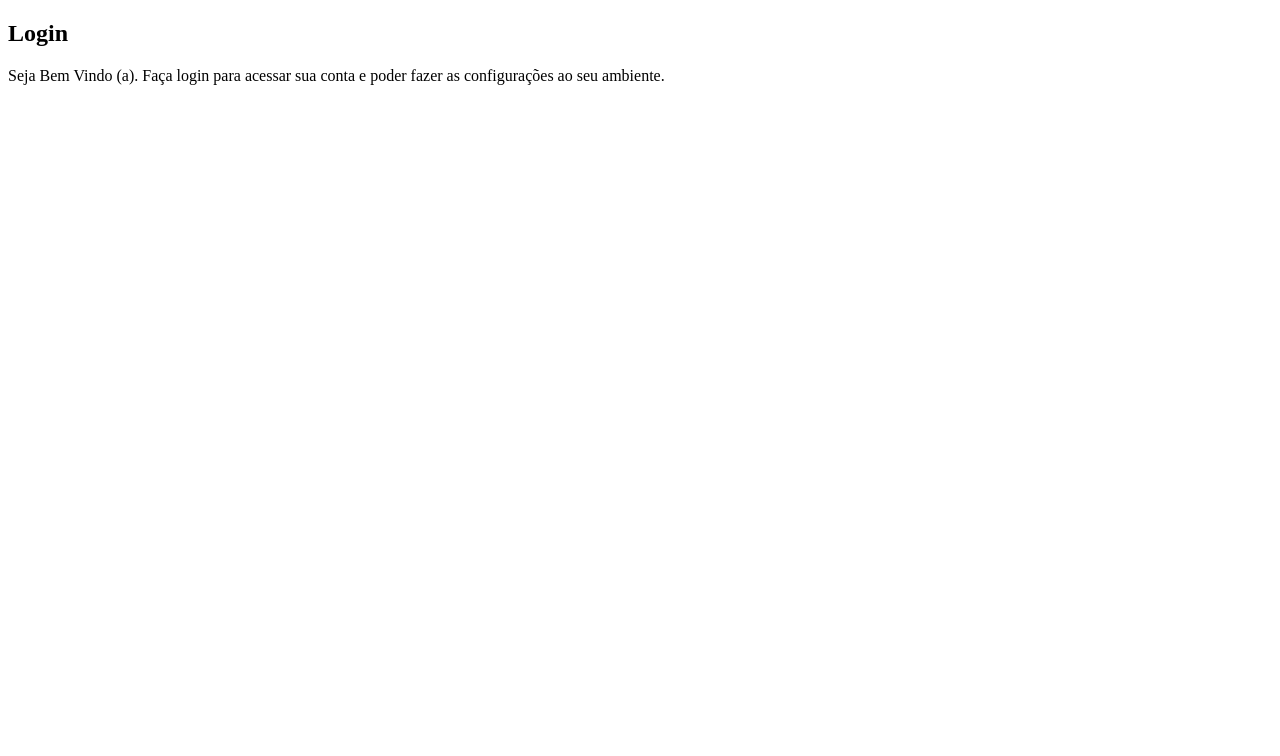
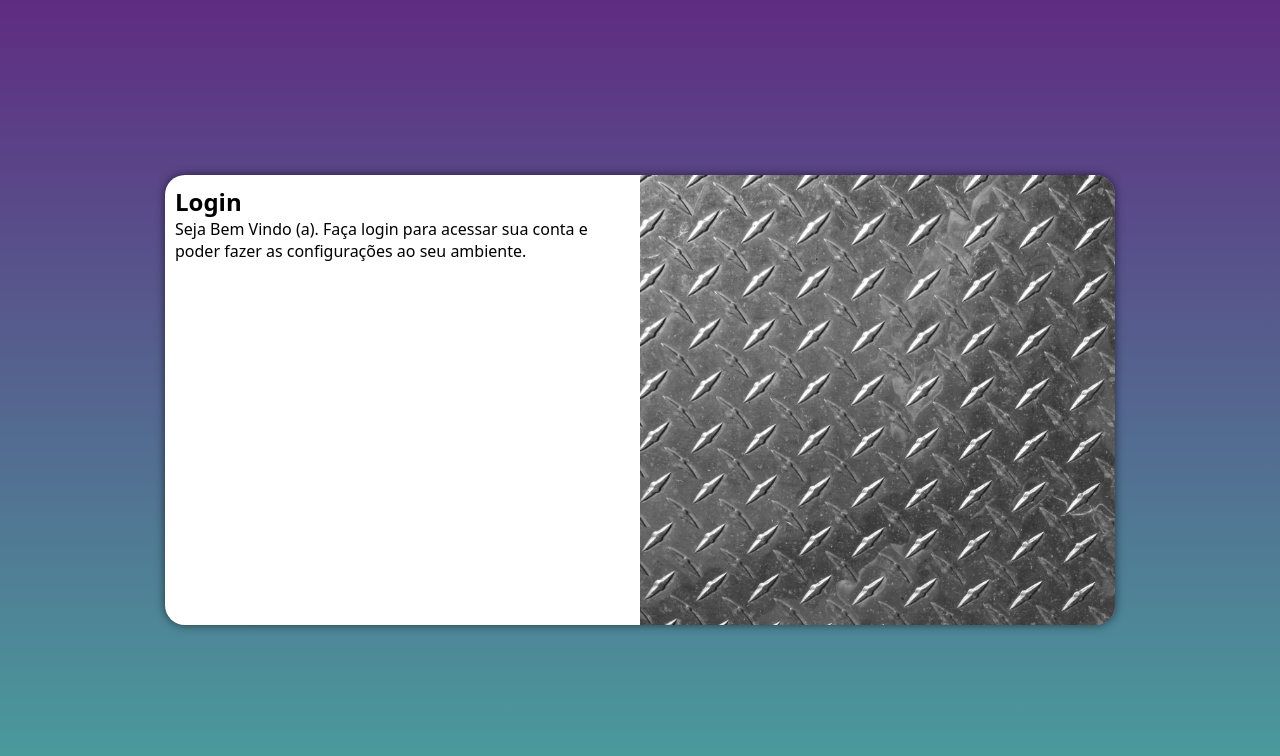
Before and after one commit to hugofob/projeto-login, a plain HTML site: page index.html in a window 1280 px wide. Drawn offline with Linux system fonts and the light colour scheme.

Commit message:
atualizei

```diff
--- /dev/null
+++ b/estilos/media-query.css
@@ -0,0 +1,56 @@
+@charset "UTF-8";
+
+/* Typical Device Breakpoints
+------------------------------
+Pequenas telas: até 600px
+Celular: de 600px até 768px
+Tablet: 768px até 992px
+Desktop: 992px até 1200px
+Grandes telas: acima de 1200px
+*/
+
+@media screen and (min-width: 768px) and (max-width: 992px) {
+
+    body{
+        background-image: linear-gradient(to top, #49a09d, #5f2c82);
+    }
+
+    section#login{
+        width: 80vw;
+    }
+
+    section#login > div#imagem{
+        float: left;
+        width: 30%;
+        height: 100%;
+    }
+
+    section#login > div#formulario{
+        float: right;
+        width: 70%;
+        height: 100%;
+    }
+
+}
+
+@media screen and (min-width: 992px) {
+
+    body{
+        background-image: linear-gradient(to top, #49a09d, #5f2c82);
+    }
+    section#login{
+        width: 950px;
+    }
+
+    section#login > div#imagem{
+        float: right;
+        width: 50%;
+        height: 100%;
+    }
+
+    section#login > div#formulario{
+        float: left;
+        width: 50%;
+        height: 100%;
+    }
+}
--- a/estilos/style.css
+++ b/estilos/style.css
@@ -3,5 +3,52 @@
 /* Paleta de cores
 -------------------
 Verde: #49a09d
-Lílas: #5f2c82
+Lilás: #5f2c82
 */
+
+*{
+    font-family: system-ui, -apple-system, BlinkMacSystemFont, 'Segoe UI', Roboto, Oxygen, Ubuntu, Cantarell, 'Open Sans', 'Helvetica Neue', sans-serif;
+    padding: 0px;
+    margin: 0px;
+    box-sizing: border-box;
+}
+
+body, html{
+    background-color: #5f2c82;
+    height: 100vh;
+    width: 100vw;
+}
+
+main{
+    position: relative;
+    height: 100vh;
+    width: 100vw;
+}
+
+section#login{
+    position: absolute;
+    top: 50%;
+    left: 50%;
+    transform: translate(-50%, -50%);
+    overflow: hidden; /* Tudo que estiver fora da borda fica escondido */
+    background-color: white;
+    height: 450px;
+    width: 400px;
+    border-radius: 20px;
+    box-shadow: 0px 0px 10px rgba(0, 0, 0, 0.575); /* Sombra sobre o menu */
+
+    transition: width 0.4s, height 0.4s; /* animação de uma tela para outra */
+    transition-timing-function: ease;
+}
+
+section#login > div#imagem{
+    display: block;
+    background: #5f2c82 url(../imagens/metal.jpg) no-repeat;
+    background-size: cover;
+    height: 200px;
+}
+
+section#login > div#formulario{
+    display: block;
+    padding: 10px;
+}
--- a/index.html
+++ b/index.html
@@ -5,12 +5,13 @@
     <meta name="viewport" content="width=device-width, initial-scale=1.0">
     <title>Login</title>
     <link rel="stylesheet" href="estilos/style.css">
+    <link rel="stylesheet" href="estilos/media-query.css">
 </head>
 <body>
     <main>
         <section id="login">
             <div id="imagem">
-
+                <!--Aqui vai imagem nas CSS-->
             </div>
             <div id="formulario">
                 <h1>Login</h1>
```
